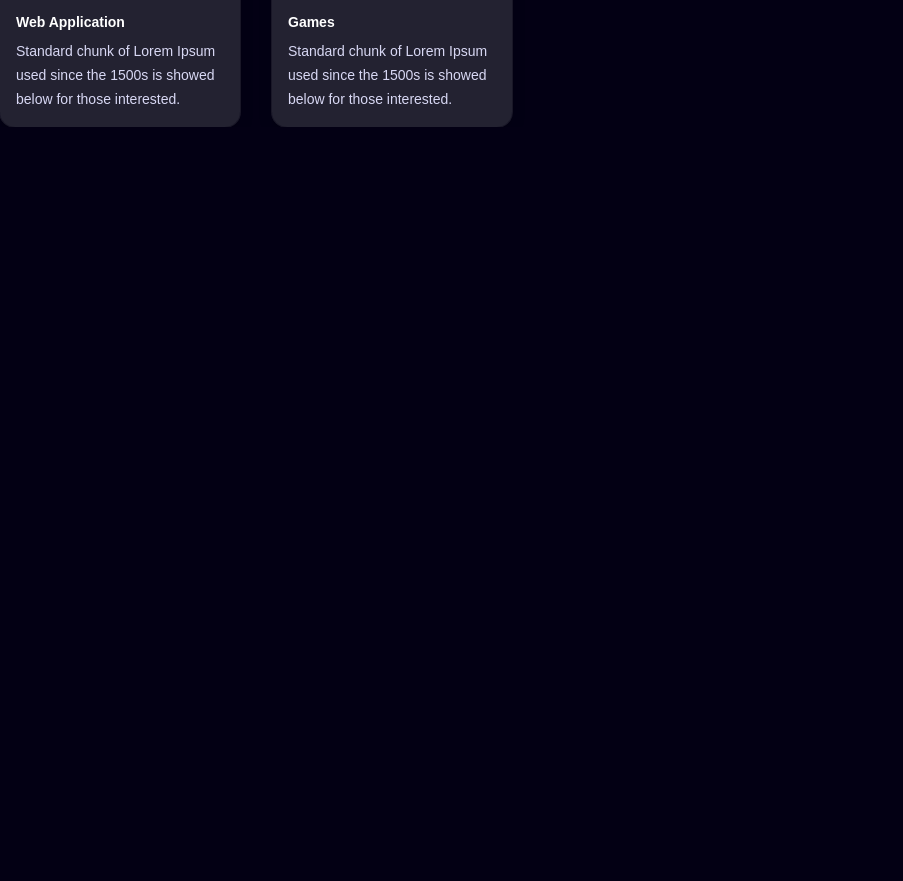
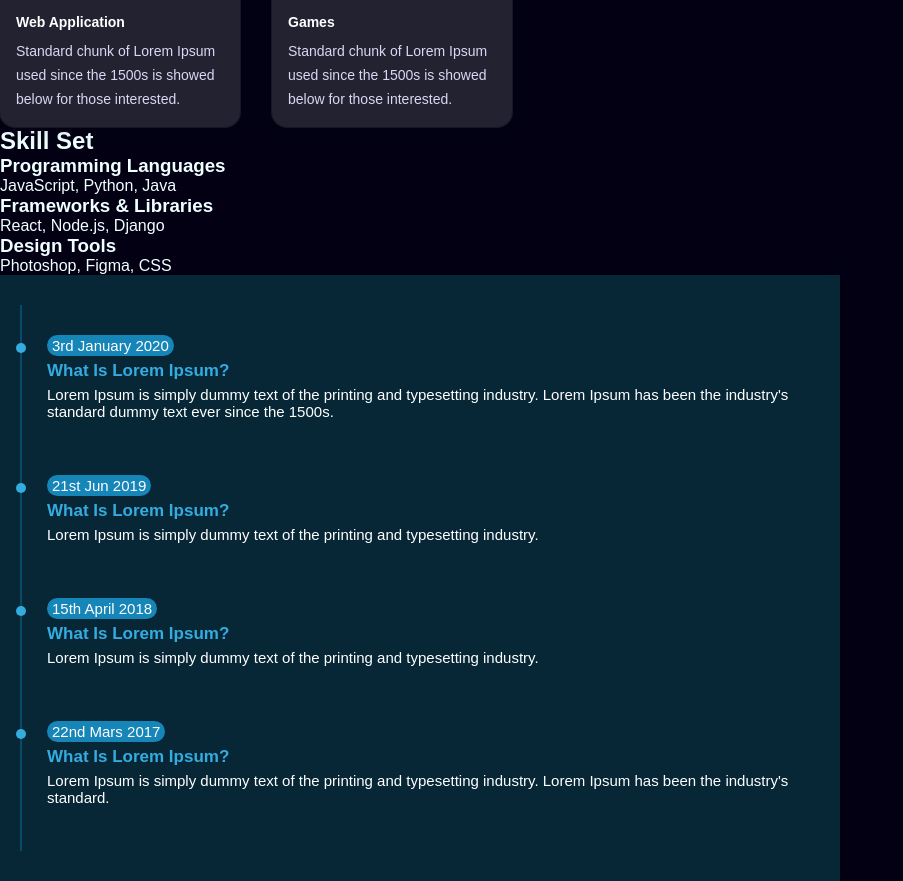
Before and after one commit to Gulverda/Portfolio, a React (Vite) app: page / in a window 1280 px wide. Shown: the part 900-1781 px from the top of the page, without its empty margins (0-903 px from the left). Before the commit the page ends 1027 px from the top, so only its background shows below. Built offline with nearby package versions, Linux system fonts and the light colour scheme.

Commit message:
Added Timeline

```diff
--- a/src/App.jsx
+++ b/src/App.jsx
@@ -7,6 +7,8 @@ import Card from './components/Cards/Card.jsx';
 import ProductsIcon from './components/Cards/ProductsIcon.jsx';
 import CategoriesIcon from './components/Cards/CategoriesIcon.jsx';
 import { StarsCanvas } from '../src/components/main/startBg.jsx';
+import SkillSet from './components/Skills/Skillset.jsx';
+import Timeline from './components/TimeLine/TimeLine.jsx';
 
 
 const App = () => {
@@ -34,6 +36,8 @@ title="Games"
           description="Standard chunk of Lorem Ipsum used since the 1500s is showed below for those interested."
         />
       </div>
+      <SkillSet />
+    <Timeline />
     </>
   );
 };
--- /dev/null
+++ b/src/CSS/SkillSet.css
@@ -0,0 +1,30 @@
+/* SkillSet.module.css */
+
+.skillSet {
+    display: flex;
+    flex-wrap: wrap;
+    justify-content: center;
+    gap: 20px;
+    padding: 20px;
+    background-color: #2b2c3b;
+    border-radius: 10px;
+    box-shadow: 0 4px 8px rgba(0, 0, 0, 0.2);
+  }
+
+  .skillItem {
+    background-color: #483d8b;
+    color: #ffffff;
+    padding: 10px 20px;
+    border-radius: 5px;
+    font-size: 16px;
+    font-weight: 500;
+    text-align: center;
+    cursor: pointer;
+    transition: all 0.3s ease;
+  }
+
+  .skillItem:hover {
+    transform: translateY(-5px);
+    box-shadow: 0 8px 16px rgba(0, 0, 0, 0.3);
+    background-color: #5f4bb6; /* Change background color on hover */
+  }
--- /dev/null
+++ b/src/CSS/TimeLine.css
@@ -0,0 +1,66 @@
+@import url('https://fonts.googleapis.com/css2?family=Poppins&display=swap');
+
+.timeline{
+  width:800px;
+  background-color:#072736;
+  color:#fff;
+  padding:30px 20px;
+  box-shadow:0px 0px 10px rgba(0,0,0,.5);
+}
+.timeline ul{
+  list-style-type:none;
+  border-left:2px solid #094a68;
+  padding:10px 5px;
+}
+.timeline ul li{
+  padding:20px 20px;
+  position:relative;
+  cursor:pointer;
+  transition:.5s;
+}
+.timeline ul li span{
+  display:inline-block;
+  background-color:#1685b8;
+  border-radius:25px;
+  padding:2px 5px;
+  font-size:15px;
+  text-align:center;
+}
+.timeline ul li .content h3{
+  color:#34ace0;
+  font-size:17px;
+  padding-top:5px;
+}
+.timeline ul li .content p{
+  padding:5px 0px 15px 0px;
+  font-size:15px;
+}
+.timeline ul li:before{
+  position:absolute;
+  content:'';
+  width:10px;
+  height:10px;
+  background-color:#34ace0;
+  border-radius:50%;
+  left:-11px;
+  top:28px;
+  transition:.5s;
+}
+.timeline ul li:hover{
+  background-color:#071f2a;
+}
+.timeline ul li:hover:before{
+  background-color:#0F0;
+  box-shadow:0px 0px 10px 2px #0F0;
+}
+@media (max-width:300px){
+  .timeline{
+    width:100%;
+    padding:30px 5px 30px 10px;
+  }
+  .timeline ul li .content h3{
+    color:#34ace0;
+    font-size:15px;
+  }
+
+}
--- /dev/null
+++ b/src/components/Skills/Skillset.jsx
@@ -0,0 +1,41 @@
+import React from 'react';
+import '../../CSS/SkillSet.css'; // Assuming you have a CSS file for styling
+
+const SkillSet = () => {
+  return (
+    <div className="skill-set">
+      <h2>Skill Set</h2>
+      <div className="skills">
+        <div className="skill">
+          <div className="skill-icon">
+            <i className="fas fa-code"></i> {/* Replace with your icon */}
+          </div>
+          <div className="skill-details">
+            <h3>Programming Languages</h3>
+            <p>JavaScript, Python, Java</p>
+          </div>
+        </div>
+        <div className="skill">
+          <div className="skill-icon">
+            <i className="fas fa-laptop-code"></i> {/* Replace with your icon */}
+          </div>
+          <div className="skill-details">
+            <h3>Frameworks & Libraries</h3>
+            <p>React, Node.js, Django</p>
+          </div>
+        </div>
+        <div className="skill">
+          <div className="skill-icon">
+            <i className="fas fa-paint-brush"></i> {/* Replace with your icon */}
+          </div>
+          <div className="skill-details">
+            <h3>Design Tools</h3>
+            <p>Photoshop, Figma, CSS</p>
+          </div>
+        </div>
+      </div>
+    </div>
+  );
+};
+
+export default SkillSet;
--- /dev/null
+++ b/src/components/TimeLine/TimeLine.jsx
@@ -0,0 +1,49 @@
+import React from 'react';
+import '../../CSS/TimeLine.css'; // Assuming you have a CSS file for styling
+
+const Timeline = () => {
+  return (
+    <div className="timeline">
+      <ul>
+        <li>
+          <span>3rd January 2020</span>
+          <div className="content">
+            <h3>What Is Lorem Ipsum?</h3>
+            <p>
+              Lorem Ipsum is simply dummy text of the printing and typesetting industry. Lorem Ipsum has been the industry's standard dummy text ever since the 1500s.
+            </p>
+          </div>
+        </li>
+        <li>
+          <span>21st Jun 2019</span>
+          <div className="content">
+            <h3>What Is Lorem Ipsum?</h3>
+            <p>
+              Lorem Ipsum is simply dummy text of the printing and typesetting industry.
+            </p>
+          </div>
+        </li>
+        <li>
+          <span>15th April 2018</span>
+          <div className="content">
+            <h3>What Is Lorem Ipsum?</h3>
+            <p>
+              Lorem Ipsum is simply dummy text of the printing and typesetting industry.
+            </p>
+          </div>
+        </li>
+        <li>
+          <span>22nd Mars 2017</span>
+          <div className="content">
+            <h3>What Is Lorem Ipsum?</h3>
+            <p>
+              Lorem Ipsum is simply dummy text of the printing and typesetting industry. Lorem Ipsum has been the industry's standard.
+            </p>
+          </div>
+        </li>
+      </ul>
+    </div>
+  );
+}
+
+export default Timeline;
```
Lines whose indentation alone changed are shown as unchanged.
